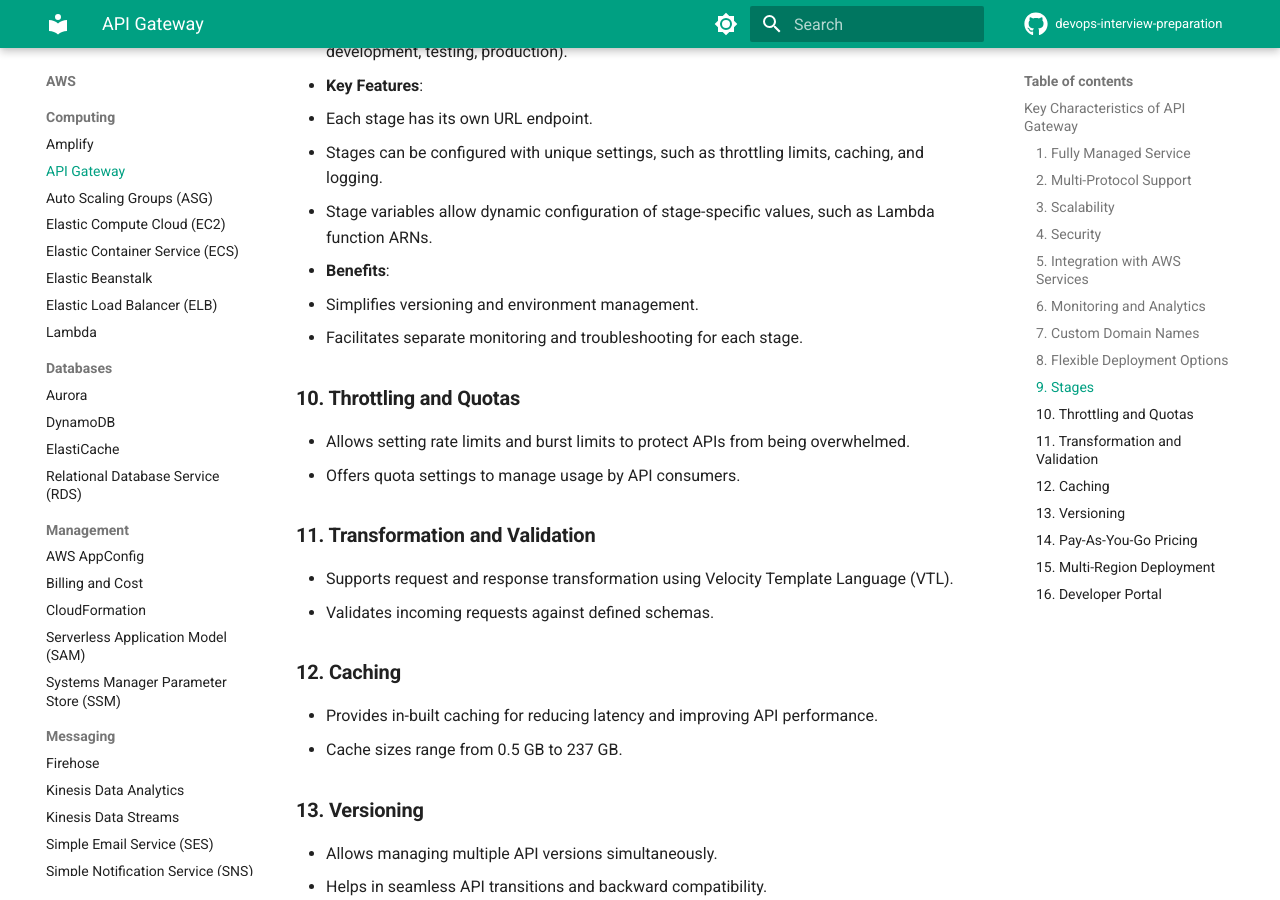
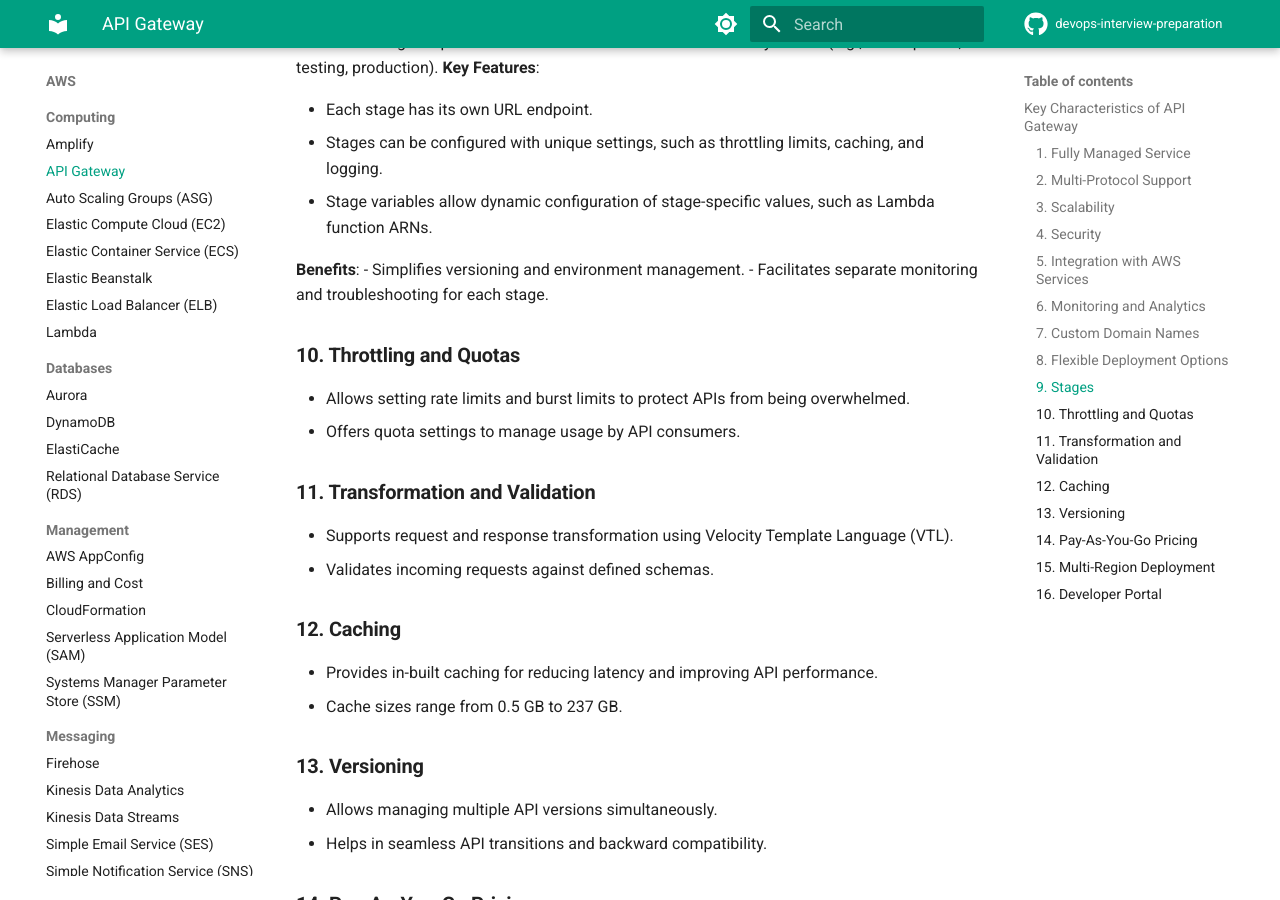
Before and after one commit to alelapi/devops-interview-preparation, an MkDocs documentation site: the page built from docs/aws/computing/api_gateway.md, in a window 1280 px wide and 900 px high, scrolled down 1751 px. Built offline with MkDocs 1.6.1 and Material for MkDocs 9.7.7, drawn with Linux system fonts in a browser that asks for light colours; comment, search, counter and statistics services are not loaded.

Commit message:
fix formats

```diff
--- a/docs/aws/computing/api_gateway.md
+++ b/docs/aws/computing/api_gateway.md
@@ -20,12 +20,14 @@ Amazon API Gateway is a fully managed service provided by AWS for creating, depl
 
 ### **4. Security**
 
-- Supports multiple authentication mechanisms:
+Supports multiple authentication mechanisms:
+
   - AWS Identity and Access Management (IAM)
   - API keys
   - Amazon Cognito user pools
   - Lambda authorizers for custom authentication
-- Integration with AWS WAF for protection against DDoS attacks and common web exploits.
+
+Integration with AWS WAF for protection against DDoS attacks and common web exploits.
 
 ### **5. Integration with AWS Services**
 
@@ -50,12 +52,14 @@ Amazon API Gateway is a fully managed service provided by AWS for creating, depl
 
 ### **9. Stages**
 
-- **Definition**: Stages represent different environments or versions of your API (e.g., development, testing, production).
-- **Key Features**:
+**Definition**: Stages represent different environments or versions of your API (e.g., development, testing, production).
+**Key Features**:
+
   - Each stage has its own URL endpoint.
   - Stages can be configured with unique settings, such as throttling limits, caching, and logging.
   - Stage variables allow dynamic configuration of stage-specific values, such as Lambda function ARNs.
-- **Benefits**:
+
+**Benefits**:
   - Simplifies versioning and environment management.
   - Facilitates separate monitoring and troubleshooting for each stage.
 
```
Also changed, not shown: docs/aws/computing/autoscaling_groups.md (+1 -0 lines).
